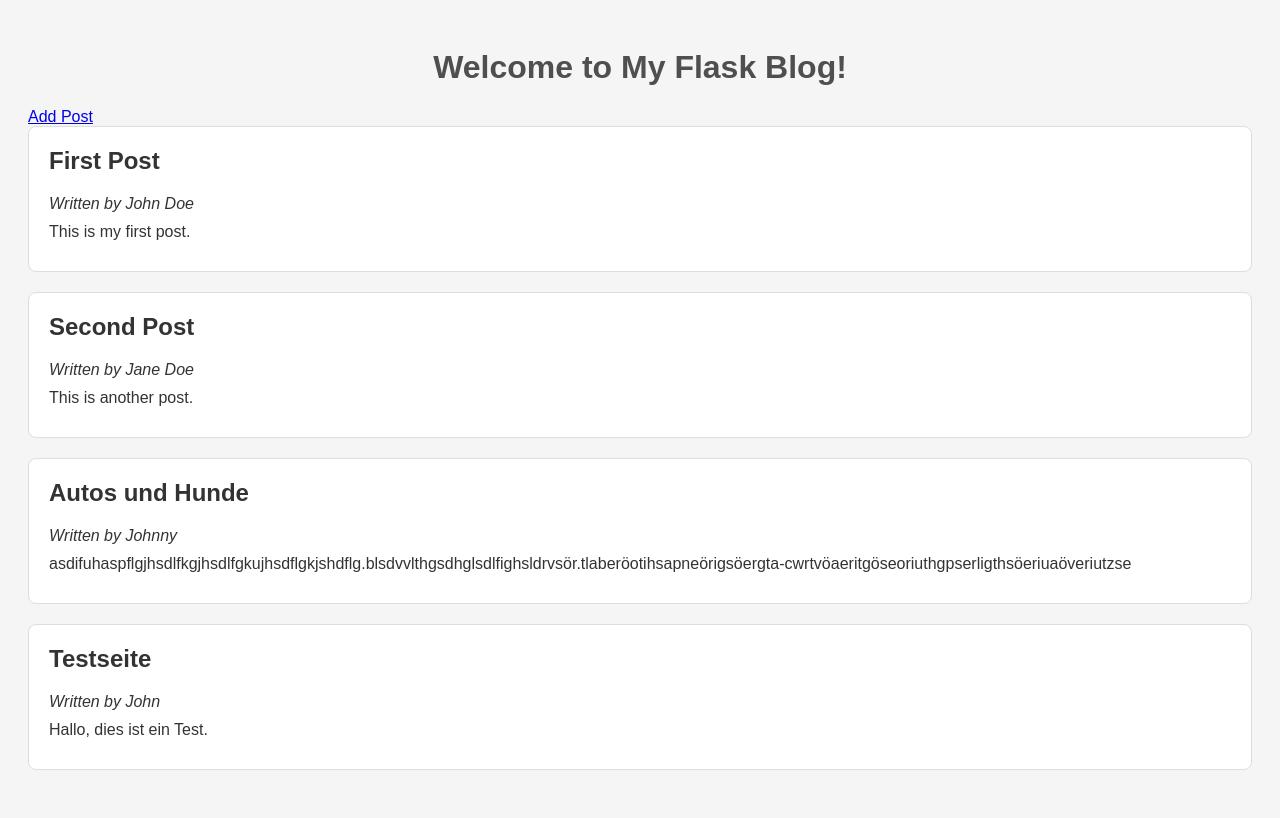
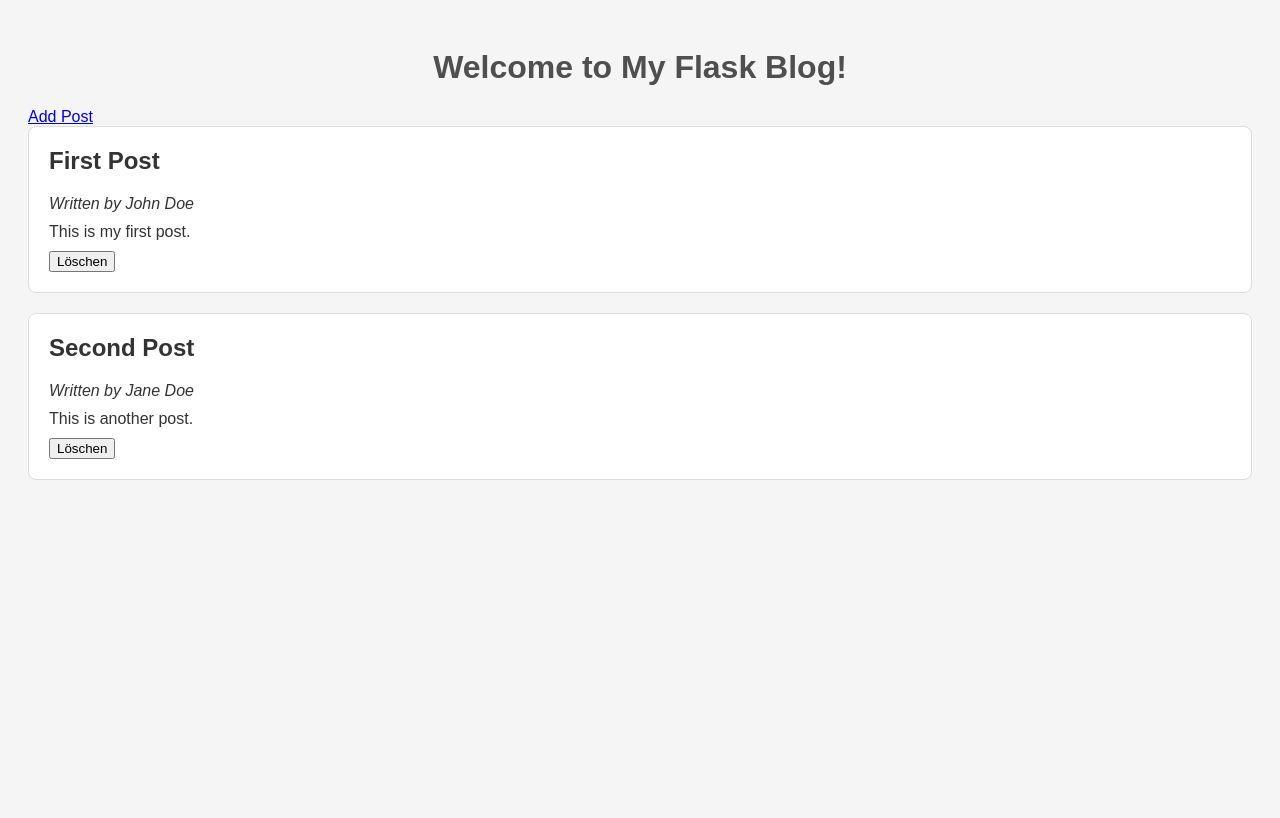
Before and after one commit to alisahin62/masterblog, a Flask app: page / in a window 1280 px wide. After the commit the page ends 480 px from the top, so only its background shows below. Run offline with Flask 3, Linux system fonts and the light colour scheme.

Commit message:
delete function

```diff
--- a/app.py
+++ b/app.py
@@ -61,6 +61,14 @@ def add():
 
     return render_template('add.html')
 
+@app.route('/delete/<int:post_id>', methods=['POST'])
+def delete(post_id):
+    """Löscht einen Blogeintrag anhand seiner ID."""
+    blog_posts = load_posts()
+    blog_posts = [post for post in blog_posts if post['id'] != post_id]
+    save_posts(blog_posts)
+    return redirect(url_for('index'))
+
 
 if __name__ == '__main__':
     app.run(host="0.0.0.0", port=5001, debug=True)
--- a/blog_posts.json
+++ b/blog_posts.json
@@ -10,19 +10,5 @@
         "author": "Jane Doe",
         "title": "Second Post",
         "content": "This is another post."
-    },
-    {
-        "id": 3,
-        "title": "Autos und Hunde",
-        "content": "asdifuhaspflgjhsdlfkgjhsdlfgkujhsdflgkjshdflg.blsdvvlthgsdhglsdlfighsldrvsör.tlaberöotihsapneörigsöergta-cwrtvöaeritgöseoriuthgpserligthsöeriuaöveriutzse",
-        "author": "Johnny",
-        "date": "2024-01-15"
-    },
-    {
-        "id": 4,
-        "title": "Testseite",
-        "content": "Hallo, dies ist ein Test.",
-        "author": "John",
-        "date": "2024-01-15"
     }
 ]
--- a/templates/index.html
+++ b/templates/index.html
@@ -14,6 +14,9 @@
         <h2>{{ post.title }}</h2>
         <p><em>Written by {{ post.author }}</em></p>
         <p>{{ post.content }}</p>
+        <form method="POST" action="{{ url_for('delete', post_id=post.id) }}" style="display: inline;">
+            <button type="submit" class="delete-btn">Löschen</button>
+        </form>
     </div>
     {% endfor %}
 </body>
```
